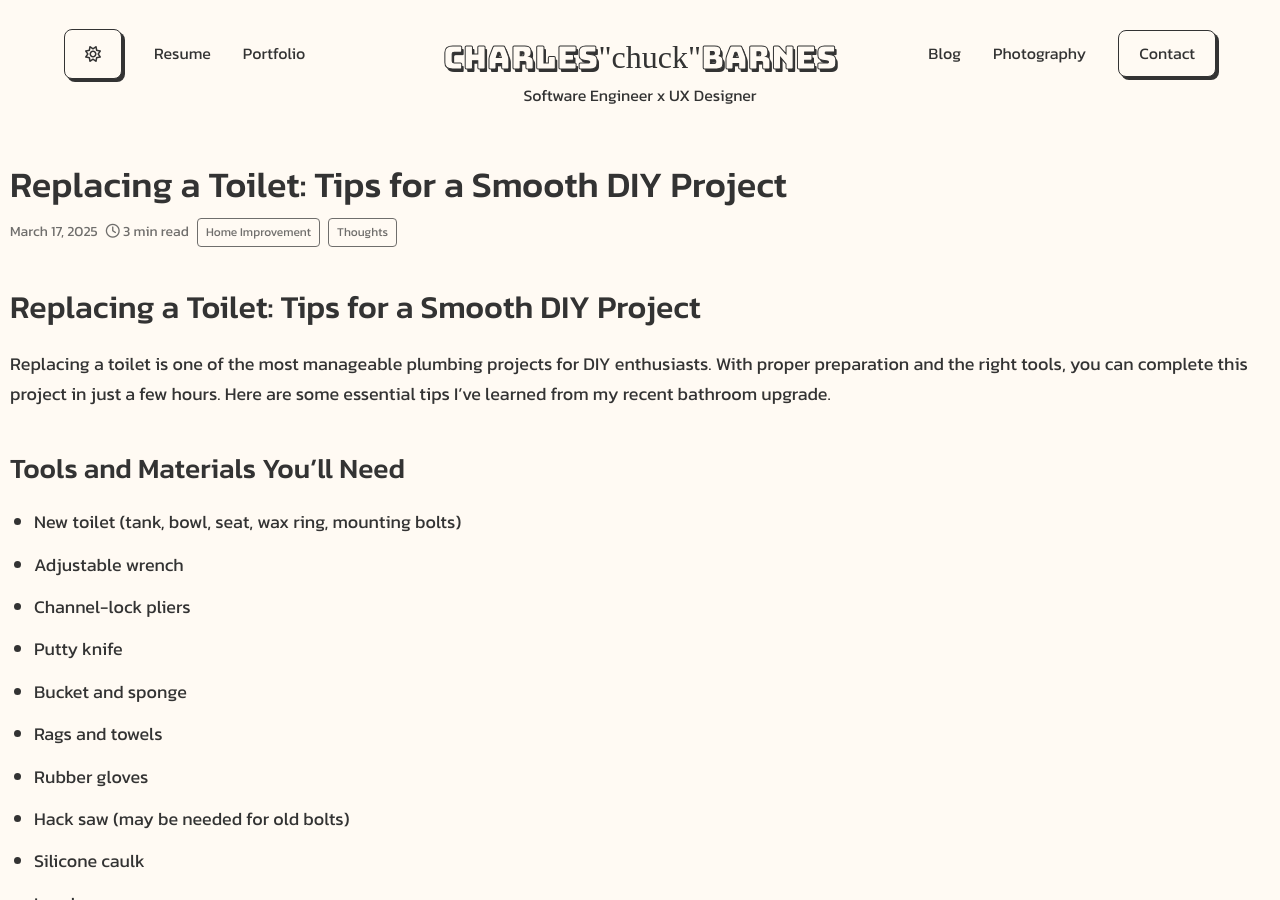
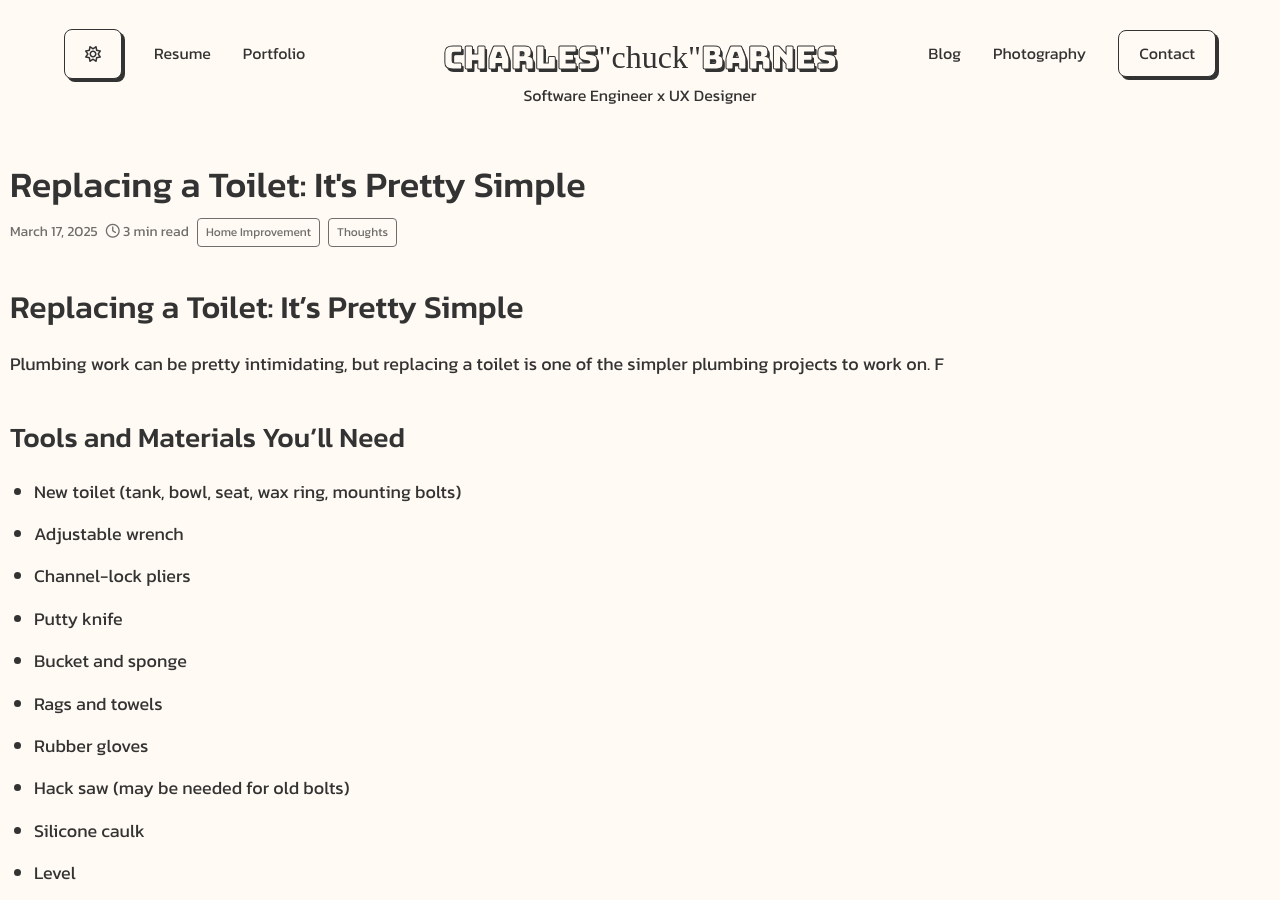
Before and after one commit to charlesabarnes/personal-site-sequel, a Jekyll site: the page built from _posts/2025-03-17-replacing-a-toilet-tips.md, in a window 1280 px wide and 900 px high. Built offline with Jekyll 4.4.1, drawn with Linux system fonts in a browser that asks for light colours; some web fonts are replaced.

```diff
--- a/_includes/header.html
+++ b/_includes/header.html
@@ -9,7 +9,7 @@
       <button class="menu-button theme-toggle-button" onclick="toggleTheme()">
         <i class="fa-regular fa-sun"></i>
       </button>
-      <a href="{{ '/resume/' | relative_url }}" class="menu-item no-decoration">Resume</a>
+      <a href="{{ '/resume' | relative_url }}" class="menu-item no-decoration">Resume</a>
       <a href="{{ '/portfolio/' | relative_url }}" class="menu-item no-decoration">Portfolio</a>
     </div>
     <a class="no-decoration" href="{{ '/' | relative_url }}">
--- a/_posts/2025-03-17-replacing-a-toilet-tips.md
+++ b/_posts/2025-03-17-replacing-a-toilet-tips.md
@@ -1,14 +1,14 @@
 ---
 layout: post
-title: "Replacing a Toilet: Tips for a Smooth DIY Project"
+title: "Replacing a Toilet: It's Pretty Simple"
 date: "2025-03-17"
 categories: [Home Improvement, Thoughts]
 tags: [home-improvement, thoughts]
 ---
 
-# Replacing a Toilet: Tips for a Smooth DIY Project
+# Replacing a Toilet: It's Pretty Simple
 
-Replacing a toilet is one of the most manageable plumbing projects for DIY enthusiasts. With proper preparation and the right tools, you can complete this project in just a few hours. Here are some essential tips I've learned from my recent bathroom upgrade.
+Plumbing work can be pretty intimidating, but replacing a toilet is one of the simpler plumbing projects to work on. F
 
 ## Tools and Materials You'll Need
 
```
Also changed, not shown: _layouts/tag.html (+7 -5 lines).
